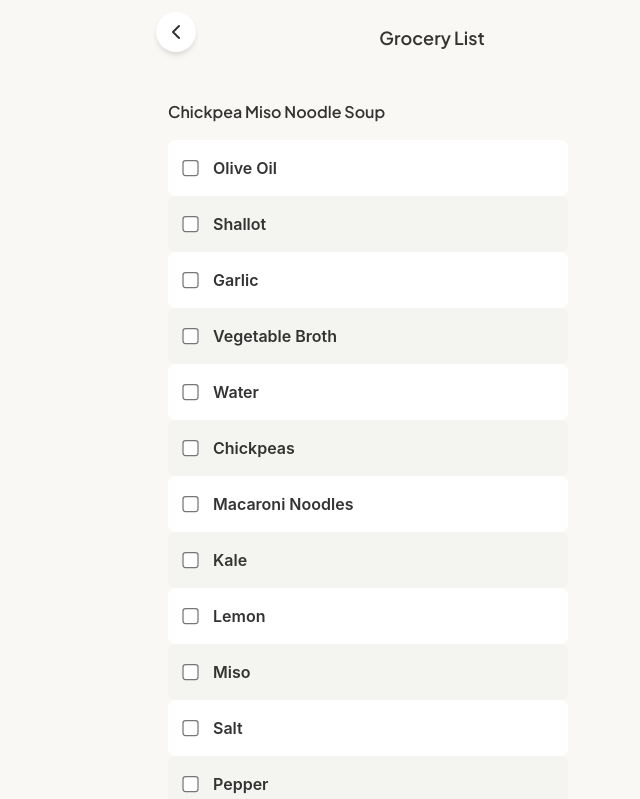
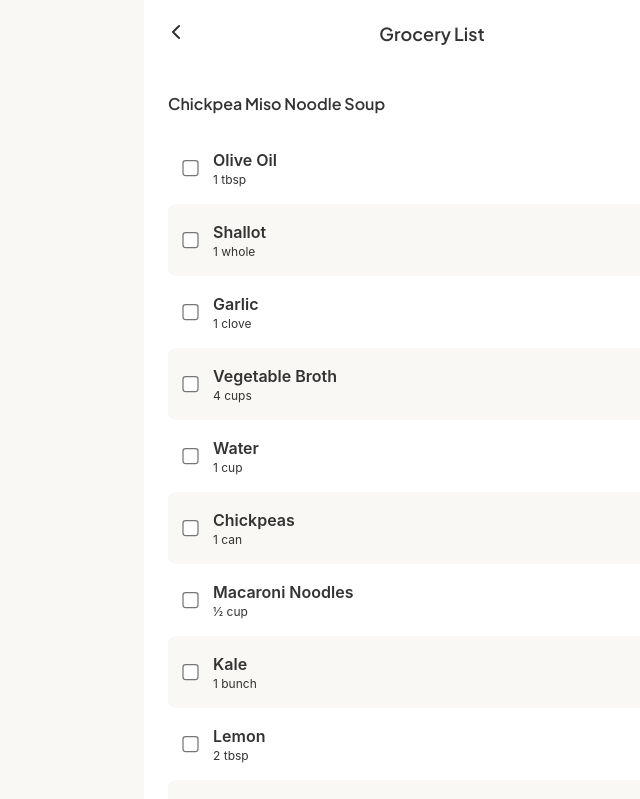
Before and after one commit to leifinke/forager, a React (Vite) app: page /grocery-list/chickepa-miso-noodle-soup in a window 1280 px wide. Shown: the top 799 px of the page, without its empty margins (208-848 px from the left). Built offline with nearby package versions, Linux system fonts and the light colour scheme; a web font is replaced by a local one.

Commit message:
Grocery list checked states

```diff
--- a/src/data/recipes.ts
+++ b/src/data/recipes.ts
@@ -25,7 +25,7 @@ export const recipes: Recipe[] = [
     name: "Maple Sriracha Tofu Bowl",
     handle: "maple-sriracha-tofu-bowl",
     description: "These Maple Sriracha Tofu Bowls have the perfect amount of sweetness & spice. Served over rice with spicy mayo & sesame seeds.",
-    category: "breakfast",
+    category: "bowl",
     prep_time: 10,
     cook_time: 20,
     servings: 4,
--- a/src/index.css
+++ b/src/index.css
@@ -45,6 +45,10 @@
  }
 
  .bg-primary {
-  background-color: var(--sage-green);
+  background-color: var(--forest-green);
+ }
+
+ .bg-warm-cream {
+  background-color: var(--warm-cream);
  }
 }
--- a/src/pages/GroceryListPage.tsx
+++ b/src/pages/GroceryListPage.tsx
@@ -1,35 +1,52 @@
+import { useState } from "react";
 import { Link, useParams } from "react-router";
+import { getRecipeByHandle } from "../data";
 import { ChevronLeft } from "lucide-react";
-import { getRecipeByHandle } from "../data";
+import toFraction from "../utils/formatQuantity";
 
 
 export default function GroceryListPage() {
-
   const { handle } = useParams();
-
   const recipe = handle ? getRecipeByHandle(handle) : null;
+  const [checked, setChecked] = useState<Set<string>>(new Set());
 
   if (!recipe) {
     return <h1 className="text-2xl font-bold">Grocery List Not Found.</h1>;
   };
 
+  const toggle = (name: string) => {
+    setChecked(prev => {
+      const next = new Set(prev);
+      next.has(name) ? next.delete(name) : next.add(name);
+      return next;
+    });
+  };
+
   return (
-    <div>
+    <div className="bg-white">
       <Link to={`/recipe/${recipe.handle}`} className="flex absolute mt-3 ml-3">
-        <span className="bg-white rounded-full shadow-md p-2"><ChevronLeft /></span>
+        <span className="bg-white rounded-full p-2"><ChevronLeft /></span>
       </Link>
-      <div className="flex p-6 justify-center">
+      <div className="flex py-5 px-6 justify-center">
         <h1 className="text-lg">Grocery List</h1>
       </div>
       <div className="flex flex-col p-6">
         <h2 className="mb-4">{recipe.name}</h2>
-        <div className="flex">
-          <ul className="flex w-100 flex-col">
+        <div className="flex flex-1">
+          <ul className="flex flex-1 flex-col">
           {recipe.ingredients.map((ingredient, index) => (
-            <li key={index} className={`flex p-4 rounded-lg ${index % 2 != 0 ? "bg-olive-100" : "bg-white"}`}>
-              <label className="flex gap-4">
-                <input className="scale-125 accent-olive-600" type="checkbox"></input>
-                <span className="font-semibold">{ingredient.name}</span>
+            <li key={index} className={`flex rounded-lg ${index % 2 != 0 ? "bg-warm-cream" : "bg-white"}`}>
+              <label className="flex p-4 gap-4 flex-1">
+                <input
+                  className="scale-125 accent-green-700"
+                  type="checkbox"
+                  checked={checked.has(ingredient.name)}
+                  onChange={() => toggle(ingredient.name)}
+                ></input>
+                <span className={`flex flex-col ${checked.has(ingredient.name) ? "line-through text-gray-400" : ""}`}>
+                  <span className="font-semibold">{ingredient.name}</span>
+                  <span className="text-xs">{toFraction(ingredient.quantity)} {ingredient.unit}</span>
+                </span>
               </label>
             </li>
           ))}
--- a/src/pages/RecipeDetailPage.tsx
+++ b/src/pages/RecipeDetailPage.tsx
@@ -17,7 +17,7 @@ export default function RecipeDetailPage() {
   return (
     <div>
       <Link to="/" className="flex absolute mt-3 ml-3">
-        <span className="bg-white rounded-full shadow-md p-2"><ChevronLeft /></span>
+        <span className="bg-white rounded-full p-2"><ChevronLeft /></span>
       </Link>
       {recipe.image_url &&
         <div className="flex h-64 overflow-hidden aspect-[4/5] w-full">
@@ -26,24 +26,24 @@ export default function RecipeDetailPage() {
       }
       <div className="flex flex-col p-6 gap-6 bg-white">
         <div className="flex flex-col">
-          <h1 className="text-2xl mb-2">{recipe.name} </h1>
+          <h1 className="text-xl mb-2">{recipe.name} </h1>
           <p className="mb-2">{recipe.description}</p>
         </div>
         <div className="flex items-center gap-2">
-          <div className="flex items-center space-x-1 px-2 py-1 rounded-sm bg-taupe-200">
+          <div className="flex items-center space-x-1 px-2 py-1 rounded-sm badge">
             <span><Clock size="14"/></span>
             <span className="text-xs font-medium">
               {recipe.cook_time + recipe.prep_time} mins
             </span>
           </div>
-          <div className="flex items-center space-x-1 px-2 py-1 rounded-sm bg-taupe-200">
+          <div className="flex items-center space-x-1 px-2 py-1 rounded-sm badge">
             <span><User size="14"/></span>
             <span className="text-xs font-medium">
               {recipe.servings} Servings
             </span>
           </div>
         </div>
-        <div className="flex bg-olive-100 rounded-lg p-2 gap-2 relative">
+        <div className="flex bg-warm-cream rounded-lg p-2 gap-2 relative">
           <div className={`absolute top-2 bottom-2 w-[calc(50%-6px)] bg-white rounded-lg shadow-xs transition-transform duration-300 ease-in-out ${activeTab === "ingredients" ? "translate-x-0" : "translate-x-[calc(100%-8px)]"}`}/>
           <button
             onClick={() => setActiveTab("ingredients")}
@@ -60,8 +60,8 @@ export default function RecipeDetailPage() {
             <div className="flex flex-col gap-1">
               {recipe.ingredients.map((ingredient, index) => (
                 <div
-                  key={index}
-                  className={`flex justify-between py-3 px-4 rounded-lg ${index % 2 !== 0 ? "bg-olive-100" : "bg-white"}`}
+                  key={ingredient.id}
+                  className={`flex justify-between py-3 px-4 rounded-lg ${index % 2 !== 0 ? "bg-warm-cream" : "bg-white"}`}
                 >
                   <span className="font-semibold text-md capitalize">{ingredient.name}</span>
                   <span className="font-normal text-sm text-taupe-600">{toFraction(ingredient.quantity)} {ingredient.unit}</span>
@@ -71,22 +71,22 @@ export default function RecipeDetailPage() {
             <div className="flex mt-6">
               <Link
                 to={`/grocery-list/${recipe.handle}`}
-                className="flex min-w-0"
+                className="flex flex-1"
               >
-                <span className="bg-primary rounded-sm py-2 px-6 text-white font-semibold w-100 text-center">Grocery List</span>
+                <div className="flex flex-1 bg-primary rounded-sm py-2 px-6 text-white font-semibold text-center justify-center">Grocery List</div>
               </Link>
             </div>
           </div>
         )}
         {activeTab === "instructions" && (
           <div className="flex flex-col">
-            {recipe.instructions.map((steps, index) => (
+            {recipe.instructions.map((steps) => (
               <div
-                key={index}
+                key={steps.id}
                 className="flex gap-4 py-3 px-1 rounded-lg"
               >
                 <div className="flex">
-                  <span className="flex rounded-full items-center justify-center bg-olive-100 w-8 h-8 font-semibold">{steps.step_number}</span>
+                  <span className="flex rounded-full items-center justify-center bg-warm-cream w-8 h-8 font-semibold">{steps.step_number}</span>
                 </div>
                 <div className="flex">
                   <span className="">{steps.content}</span>
```
Also changed, not shown: src/types/recipe.ts (+0 -8 lines).
